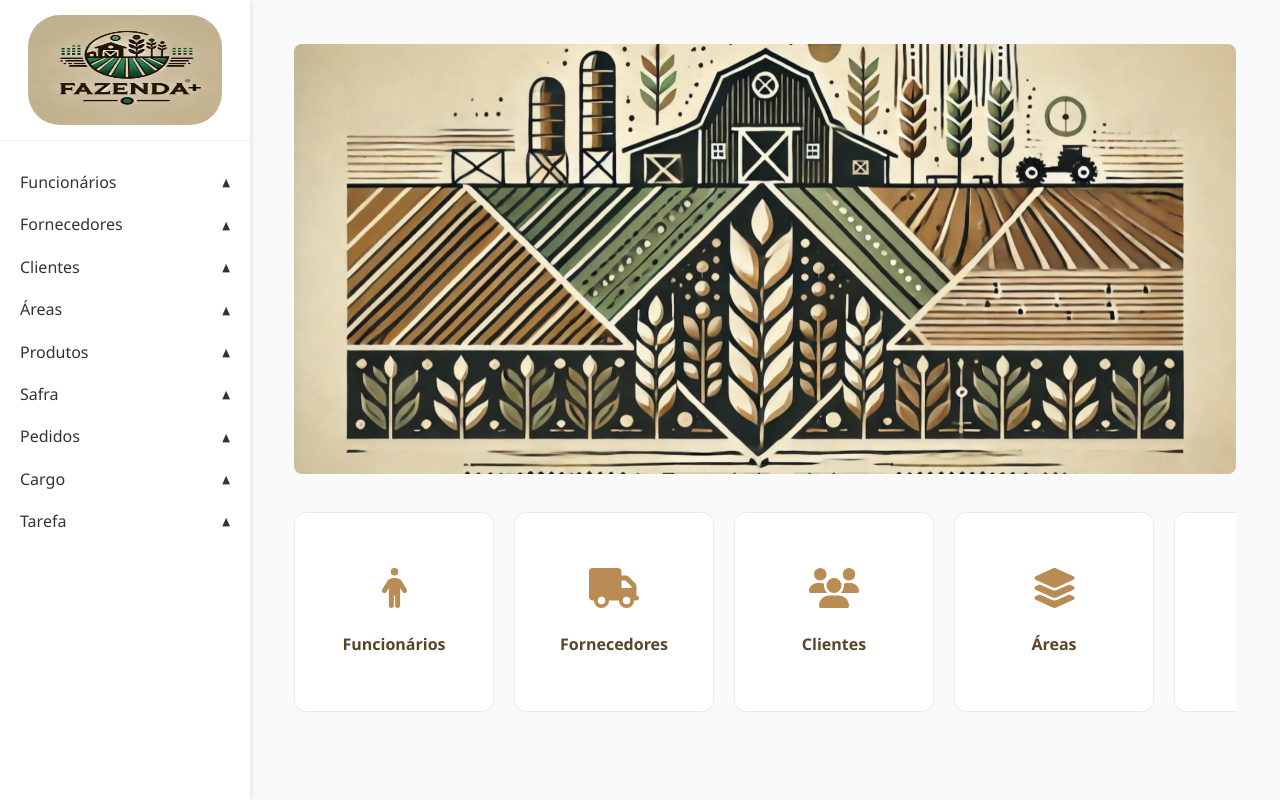
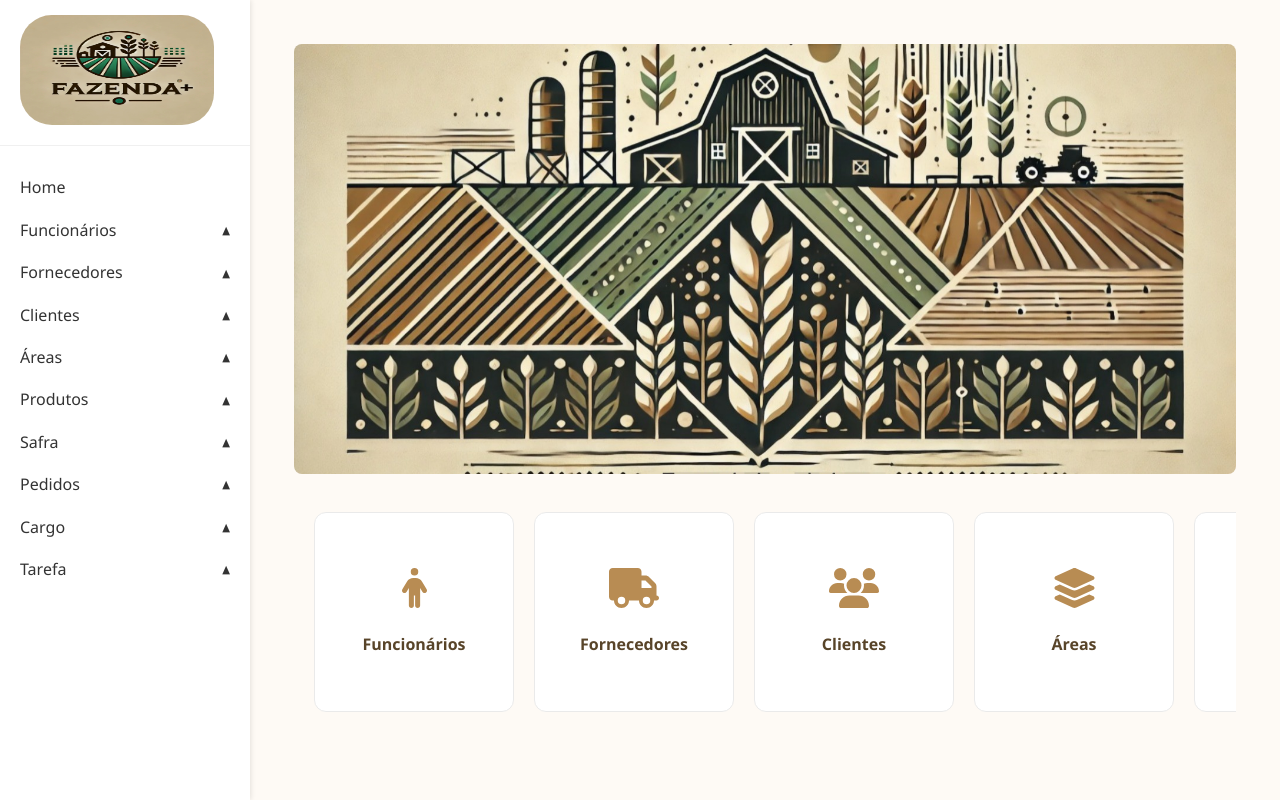
Before and after one commit to Itor-Carlos/projeto-es2-frontend, a React (Create React App) app: page / in a window 1280 px wide. Built offline with nearby package versions, Linux system fonts and the light colour scheme.

Commit message:
customize carousel scrollbar and add background color

```diff
--- a/src/components/Carousel/styles.css
+++ b/src/components/Carousel/styles.css
@@ -1,8 +1,9 @@
 .carousel {
     display: flex;
     gap: 20px;
-    overflow-x: auto;
-    padding: 8px 0 28px 0;
+    overflow-x: auto !important;
+    scrollbar-color: #b88c53 #f1f1f1;
+    padding: 8px 20px 28px 20px;
     width: 100%;
     -webkit-overflow-scrolling: touch;
     scrollbar-width: thin;
@@ -66,16 +67,22 @@
 }
 
 .carousel::-webkit-scrollbar {
-    height: 8px;
+    height: 12px;
+    display: block !important;
+    background-color: #f1f1f1;
+    border-radius: 8px;
 }
 
 .carousel::-webkit-scrollbar-track {
-    background: transparent;
+    background: #f1f1f1;
+    border-radius: 8px;
+    margin: 0 20px;
 }
 
 .carousel::-webkit-scrollbar-thumb {
     background-color: #b88c53;
-    border-radius: 4px;
+    border: 2px solid #f1f1f1;
+    border-radius: 8px;
 }
 
 @media screen and (max-width: 1024px) {
--- a/src/components/SideBar/index.js
+++ b/src/components/SideBar/index.js
@@ -57,9 +57,18 @@ export const SideBar = () => {
     return (
         <div className="sidebar" ref={sidebarRef}>
             <div className="sidebar-header">
-                <img alt="logo da fazenda" className="logo" src={logo} />
+                <Link to="/">
+                    <img alt="logo da fazenda" className="logo" src={logo} />
+                </Link>
             </div>
             <ul className="sidebar-menu">
+                <li className="menu-item">
+                    <div className="menu-header">
+                        <Link to="/">
+                            <span>Home</span>
+                        </Link>
+                    </div>
+                </li>
                 <li className="menu-item">
                     <div className="menu-header">
                         <span>Funcionários</span>
--- a/src/components/SideBar/styles.css
+++ b/src/components/SideBar/styles.css
@@ -44,6 +44,18 @@
 .sidebar-menu {
   list-style: none;
   margin-top: 20px;
+}
+
+.menu-header a {
+  text-decoration: none;
+  color: var(--text);
+  display: block;
+  width: 100%;
+}
+
+.menu-header a:hover {
+  color: inherit;
+  text-decoration: none;
 }
 
 .menu-item {
--- a/src/index.css
+++ b/src/index.css
@@ -17,7 +17,7 @@ label{
 }
 
 body {
-  background-color: #f9f9f9;
+  background-color: #f8c07712;
   color: var(--text);
   line-height: 1.4;
   display: flex;
--- a/src/pages/homepage/Homepage.js
+++ b/src/pages/homepage/Homepage.js
@@ -5,10 +5,10 @@ import './Homepage.css';
 export const Homepage = () => {
   const carouselItems = [
     { title: 'Funcionários', path: '/funcionario/listar' },
-    { title: 'Fornecedores', path: '/fornecedores' },
-    { title: 'Clientes', path: '/clientes' },
-    { title: 'Áreas', path: '/areas' },
-    { title: 'Produtos', path: '/produtos' },
+    { title: 'Fornecedores', path: '/fornecedor/listar' },
+    { title: 'Clientes', path: '/cliente/listar' },
+    { title: 'Áreas', path: '/area/listar' },
+    { title: 'Produtos', path: '/grao/listar' },
     { title: 'Pedidos', path: '/pedidos' }
   ];
 
```
